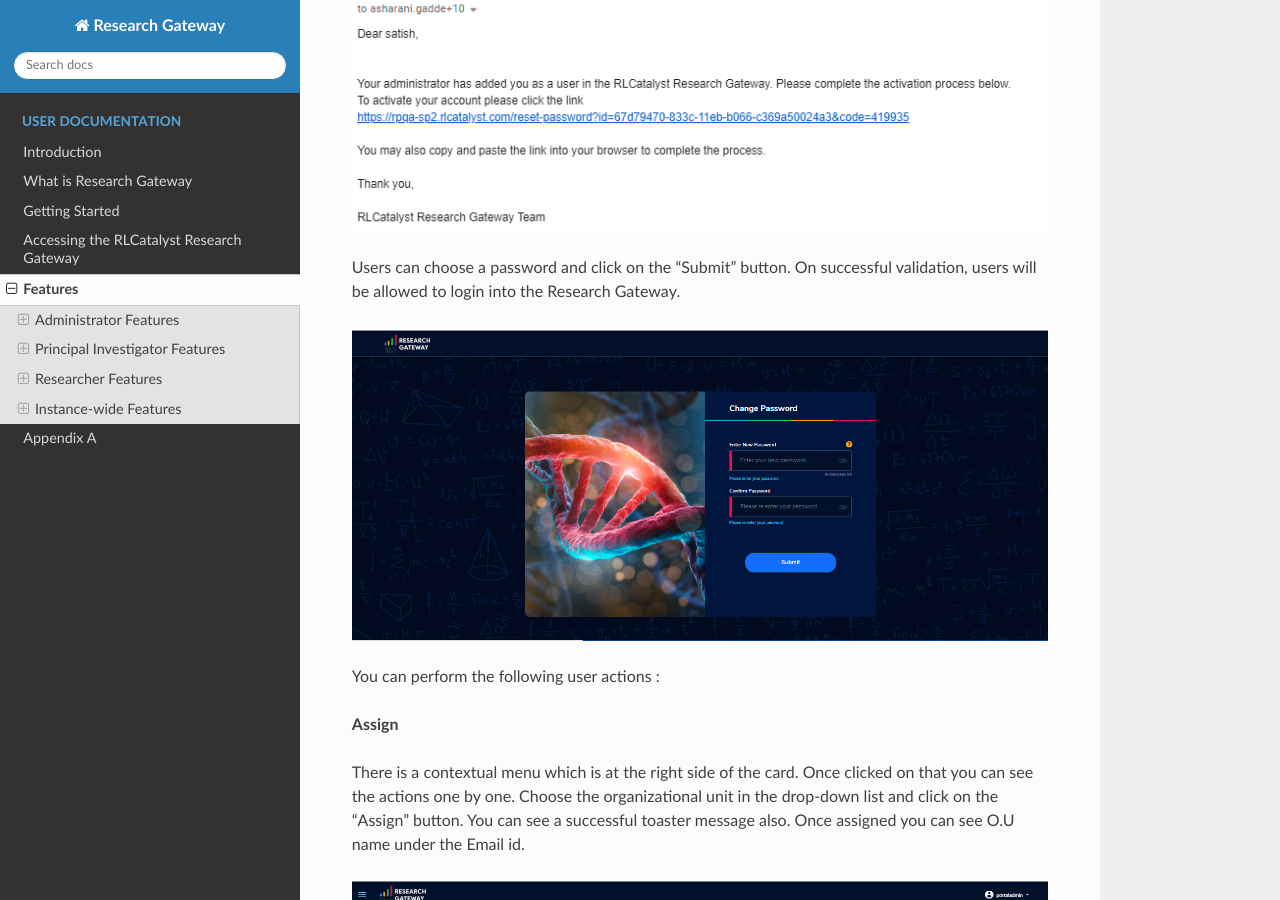
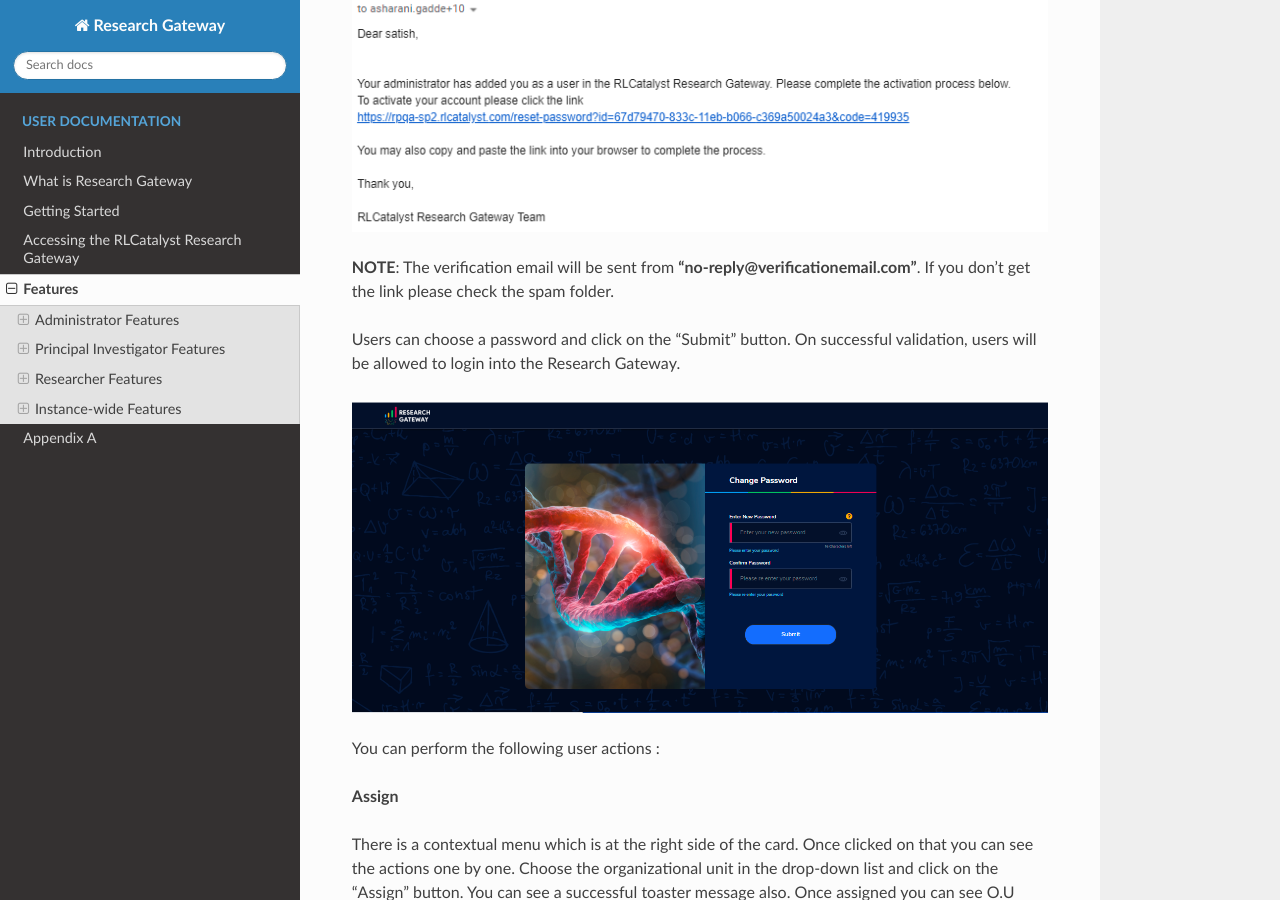
Before and after one commit to RLOpenCatalyst/rg-doc, a Sphinx documentation site: the page built from source/Features.rst, in a window 1280 px wide and 900 px high, scrolled down 8191 px. Built offline with Sphinx 7.4.7 and the Read the Docs theme 2.0.0, drawn with Linux system fonts in a browser that asks for light colours.

Commit message:
removed image under saml and added note under add new user form

```diff
--- a/source/Features.rst
+++ b/source/Features.rst
@@ -135,6 +135,8 @@
 The verification email has been sent. Check the verification email delivered to the registered email address and click on the verification link to activate the account.
 
 .. image:: images/Verificationmail-1.png
+
+**NOTE**: The verification email will be sent from **"no-reply@verificationemail.com"**. If you don't get the link please check the spam folder.
 
 Users can choose a password and click on the “Submit” button. On successful validation, users will be allowed to login into the Research Gateway.
 
```
Also changed, not shown: other parts of source/Features.rst (+0 -3 lines).
